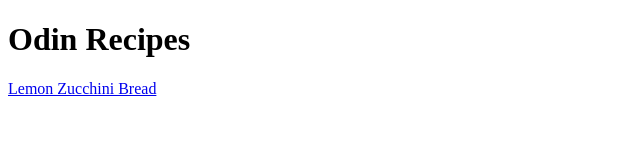
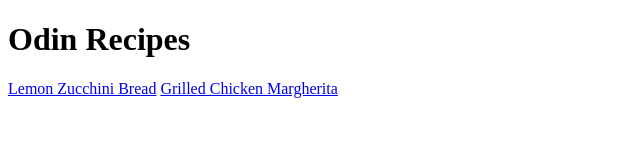
Before and after one commit to RW-code98/odin-recipes, a plain HTML site: page index.html in a window 1280 px wide. Shown: the whole page, without its empty margins (0-640 px from the left). Drawn offline with Linux system fonts and the light colour scheme.

Commit message:
Add link between index.html and grilledchicken.html

```diff
--- a/index.html
+++ b/index.html
@@ -7,5 +7,6 @@
     <body>
         <h1>Odin Recipes</h1>
         <a href="./recipes/lemonbread.html">Lemon Zucchini Bread</a>
+        <a href="./recipes/grilledchicken.html">Grilled Chicken Margherita</a>
     </body>
 </html>
```
